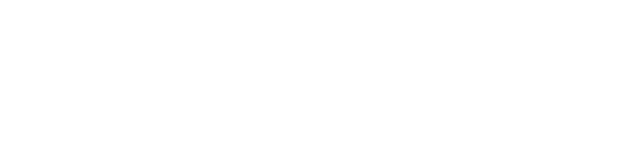
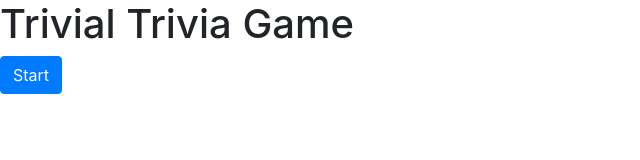
Before and after one commit to danielhomann4/TriviaGame, a plain HTML site: page index.html/index.html in a window 1280 px wide. Shown: the whole page, without its empty margins (0-640 px from the left). Drawn offline with nearby package versions, Linux system fonts and the light colour scheme.

Commit message:
did somestuff

```diff
--- a/index.html/index.html
+++ b/index.html/index.html
@@ -10,6 +10,17 @@
     <title>Trivia Game</title>
 </head>
 <body>
-
+    <div class="contanier">
+        <div class="row">
+            <div class="col-md-4">
+                <h1>Trivial Trivia Game</h1>
+            </div>
+        </div>
+        <div class="row">
+            <div class="col-md-4" id="button">
+                    <button type="button" class="btn btn-primary">Start</button>
+            </div>
+        </div>
+    </div>
 </body>
 </html>
```
